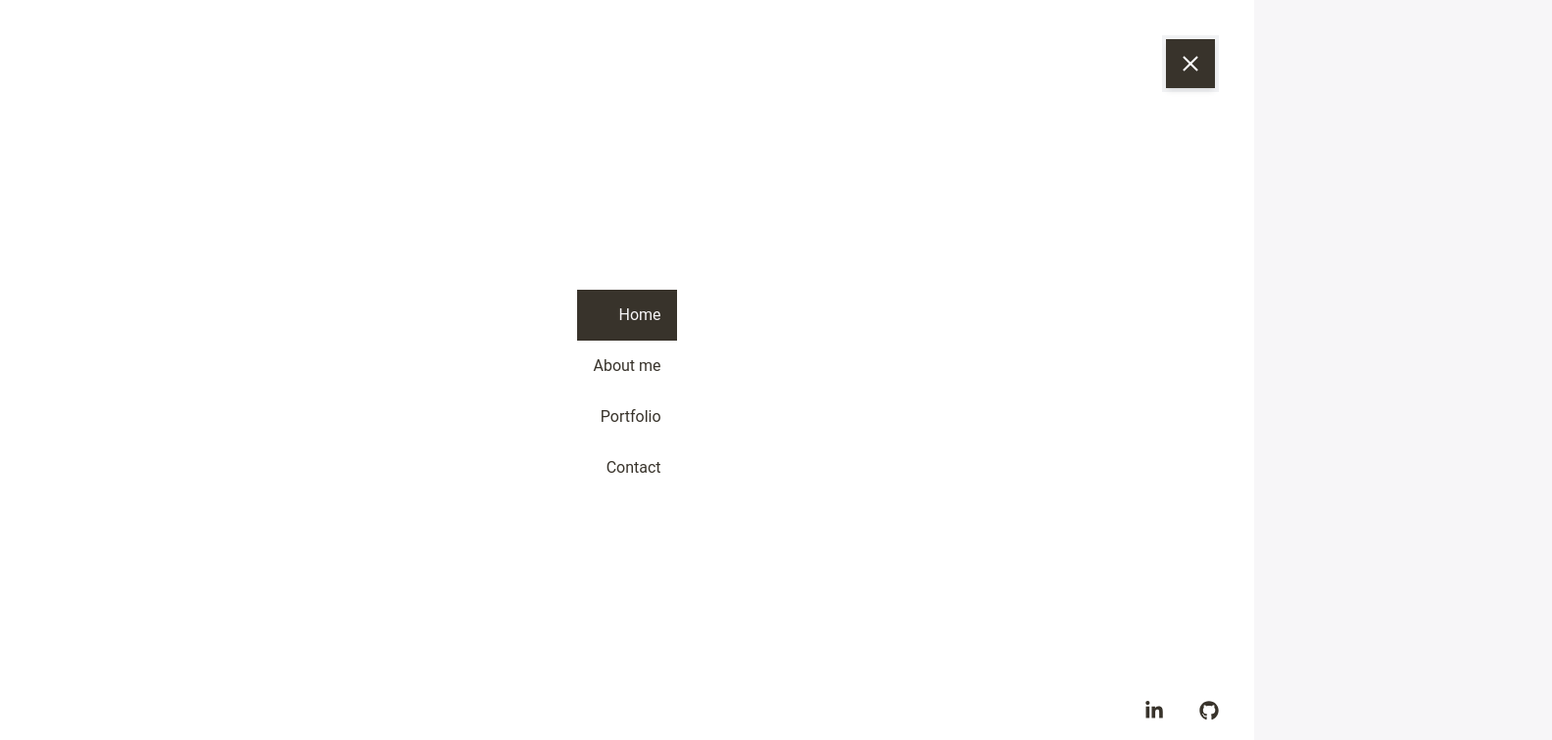
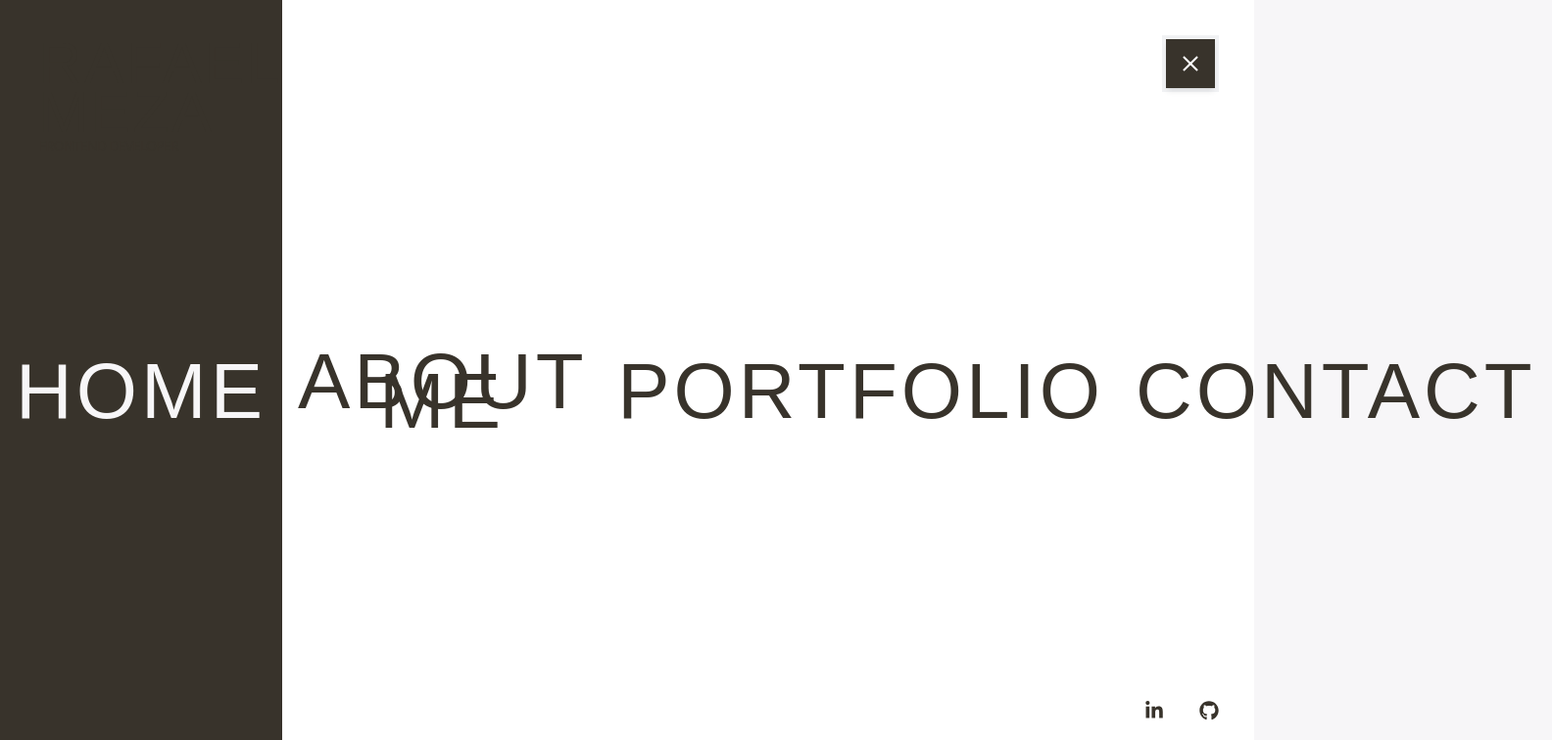
Before and after one commit to raffo1234/me, a Next.js app: page / in a window 1280 px wide. Both pictures are taken after a click on the button 1215 px from the left and 65 px from the top of the page. Shown: the top 756 px of the page at 98% size, 1584 px wide, since content can reach past the window. Built offline with nearby package versions, Linux system fonts and the light colour scheme.

Commit message:
feat: add menu background color

```diff
--- a/src/app/page.tsx
+++ b/src/app/page.tsx
@@ -15,7 +15,7 @@ interface Props {
 
 const MenuItem = ({ children, timeout, isActive, page, setPage }: Props) => {
   return (
-    <li className="block">
+    <li className="flex-1 h-full">
       <button
         onClick={() => {
           setTimeout(() => {
@@ -24,7 +24,7 @@ const MenuItem = ({ children, timeout, isActive, page, setPage }: Props) => {
         }}
         className={`${
           isActive ? "bg-gray100 text-gray10" : "hover:bg-gray20"
-        } block text-right w-full p-4 transition-colors duration-500`}
+        } font-druk uppercase tracking-wider text-[80px] w-full p-4 h-full text-center transition-colors duration-500`}
       >
         {children}
       </button>
@@ -69,11 +69,22 @@ export default function Home() {
               event.currentTarget.classList.add("invisible");
             }
           }}
+          style={{
+            backgroundImage:
+              "linear-gradient(120deg, #FFD301 0%, #fda085 100%);",
+          }}
           className={`${
             isOpenMenu ? "opacity-100" : "opacity-0"
-          } w-full h-full transition duration-500 ease-in-out absolute top-0 left-0 bg-white flex items-center justify-center`}
+          } w-full h-full transition duration-500 ease-in-out absolute top-0 left-0 bg-white`}
         >
-          <ul className="block text-md leading-5 font-roboto">
+          <div className="relative h-full">
+            <div className="mb-10 absolute left-10 top-10">
+              <h2 className="font-druk text-[60px] leading-[3.1rem] tracking-wider mb-0">
+                RAFAEL <br /> MEZA
+              </h2>
+              <p className="text-sm tracking-tighter">FRONTEND DEVELOPER</p>
+            </div>
+            <ul className="text-md h-full leading-5 font-roboto w-full flex items-center">
               {pages.map((_, index) => (
                 <MenuItem
                   key={index}
@@ -86,11 +97,17 @@ export default function Home() {
                 </MenuItem>
               ))}
             </ul>
+          </div>
         </nav>
-
         <div className="flex items-center w-full">
-          <aside className="w-[350px] self-start flex-shrink-0">
-            <header className="bg-yellow10 h-[500px] flex items-center justify-center">
+          <aside
+            style={{
+              backgroundImage:
+                "linear-gradient(120deg, #FFD301 0%, #fda085 100%);",
+            }}
+            className="w-[350px] self-start flex-shrink-0"
+          >
+            <header className="h-[500px] flex items-center justify-center">
               <div>
                 <h1 className="tracking-wider text-[90px] font-druk mb-2 leading-[4.5rem]">
                   RAFAEL <br /> MEZA
@@ -100,11 +117,12 @@ export default function Home() {
                 </span>
               </div>
             </header>
+            <div className="h-4 w-full bg-gray10"></div>
             <a
               download
               title="Download Rafael Meza Resume | PDF"
               href="/pdfs/Rafael-Meza-Resume.pdf"
-              className="transition-all ring-opacity-30 focus:ring-4 duration-200 ring-0 ring-gray-300 hover:ring-8 bg-yellow10 mt-4 px-8 py-5 text-[32px] space-x-5 items-center flex font-druk tracking-wide justify-center"
+              className="transition-all ring-opacity-30 focus:ring-4 duration-200 ring-0 ring-gray-300 hover:ring-8 px-8 py-5 text-[32px] space-x-5 items-center flex font-druk tracking-wide justify-center"
               target="_blank"
               rel="noreferrer"
             >
```
Lines whose indentation alone changed are shown as unchanged.
